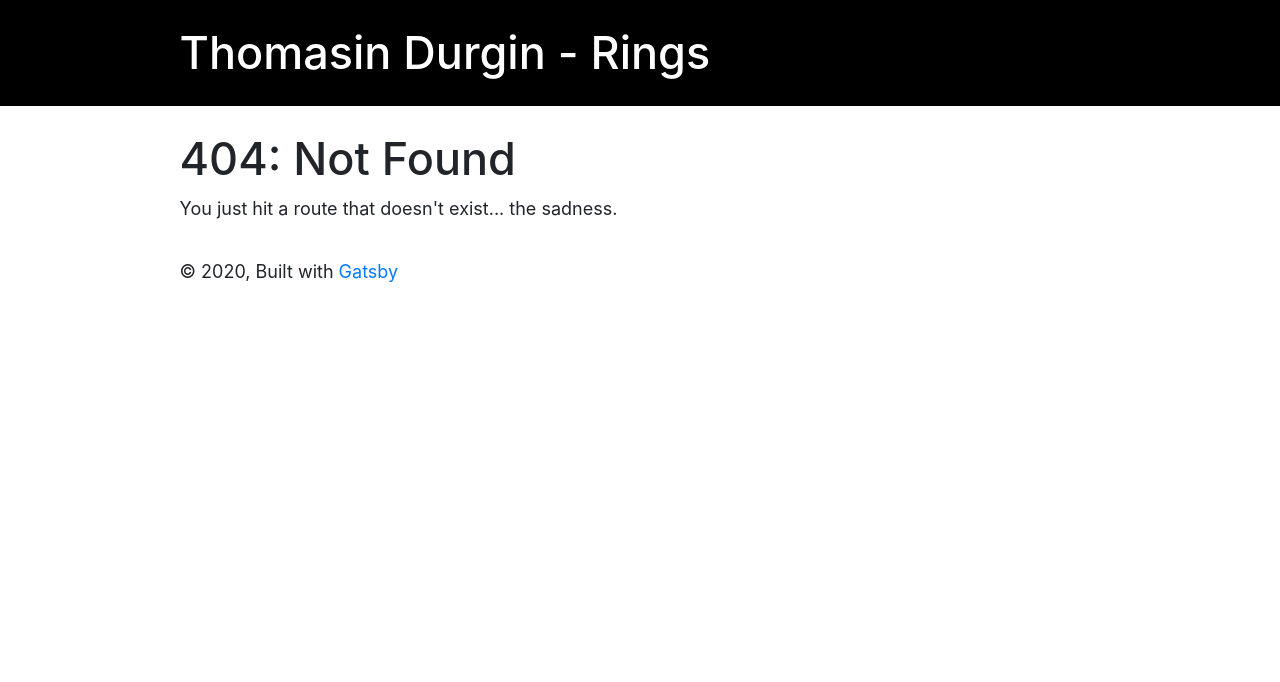
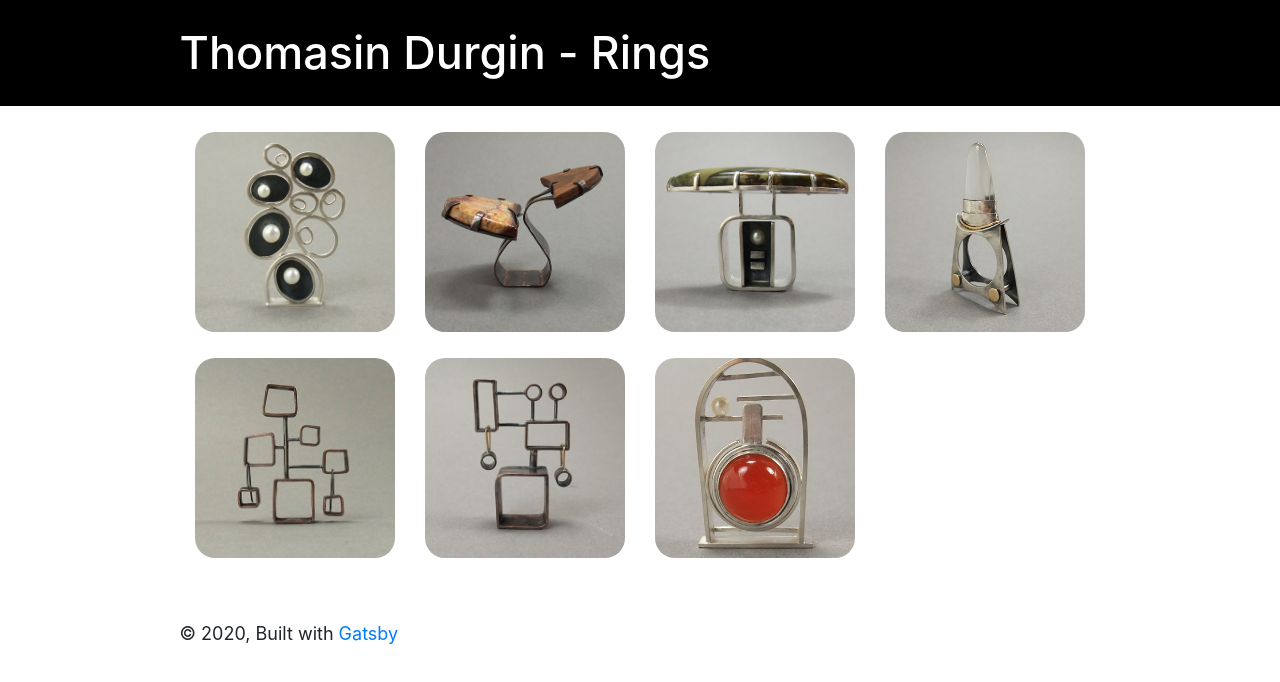
Before and after one commit to lucydog901/thomasin2, a Gatsby site: page /sculpture in a window 1280 px wide. Before the commit this address had no page. Built offline with nearby package versions, Linux system fonts and the light colour scheme; Gatsby itself is replaced by a stand-in of ours.

Commit message:
added two more galleries

```diff
--- a/src/pages/index.js
+++ b/src/pages/index.js
@@ -23,10 +23,10 @@ const IndexPage = () => (
     <a href="/everyday/"><img src={ringImage92} alt="Ring 92" class="thumbnail"/></a>
     </div>
     <div className="col-6 col-md-4 col-lg-3">
-    <a href="/page-8/"><img src={ringImage264} alt="Ring 264" class="thumbnail"/></a>
+    <a href="/unusual/"><img src={ringImage264} alt="Ring 264" class="thumbnail"/></a>
     </div>
     <div className="col-6 col-md-4 col-lg-3">
-    <a href="/page-8/"><img src={ringImagesr1a} alt="Ring sr1a" class="thumbnail"/></a>
+    <a href="/sculpture/"><img src={ringImagesr1a} alt="Ring sr1a" class="thumbnail"/></a>
     </div>
   </div>
   <div className="row">
--- /dev/null
+++ b/src/pages/sculpture.js
@@ -0,0 +1,63 @@
+import React from "react"
+
+// import { Link } from "gatsby"
+// import Image from "../components/image"
+
+import ringImagesr1 from "../images/sculpture/sr1.jpg"
+import ringImagesr2 from "../images/sculpture/sr2.jpg"
+import ringImagesr3 from "../images/sculpture/sr3.jpg"
+import ringImagesr4 from "../images/sculpture/sr4.jpg"
+import ringImagesr5 from "../images/sculpture/sr5.jpg"
+import ringImagesr6 from "../images/sculpture/sr6.jpg"
+import ringImagesr7 from "../images/sculpture/sr7.jpg"
+
+
+
+import Layout from "../components/layout"
+import SEO from "../components/seo"
+
+const IndexPage = () => (
+  <Layout>
+    <SEO title="Home" />
+
+
+
+    <div className="container">
+  <div className="row">
+    <div className="col-6 col-md-4 col-lg-3">
+    <a href="/page-8/"><img src={ringImagesr4} alt="Ring sr4" class="thumbnail"/></a>
+    </div>
+    <div className="col-6 col-md-4 col-lg-3">
+    <a href="/page-8/"><img src={ringImagesr2} alt="Ring sr2" class="thumbnail"/></a>
+    </div>
+    <div className="col-6 col-md-4 col-lg-3">
+    <a href="/page-8/"><img src={ringImagesr3} alt="Ring sr3" class="thumbnail"/></a>
+    </div>
+    <div className="col-6 col-md-4 col-lg-3">
+    <a href="/page-8/"><img src={ringImagesr1} alt="Ring sr1" class="thumbnail"/></a>
+    </div>
+  </div>
+  <div className="row">
+    <div className="col-6 col-md-4 col-lg-3">
+    <a href="/page-8/"><img src={ringImagesr5} alt="Ring sr5" class="thumbnail"/></a>
+    </div>
+    <div className="col-6 col-md-4 col-lg-3">
+    <a href="/page-8/"><img src={ringImagesr6} alt="Ring sr6" class="thumbnail"/></a>
+    </div>
+    <div className="col-6 col-md-4 col-lg-3">
+    <a href="/page-8/"><img src={ringImagesr7} alt="Ring sr7" class="thumbnail"/></a>
+    </div>
+
+  </div>
+
+</div>
+
+
+
+
+
+
+  </Layout>
+)
+
+export default IndexPage
```
Also changed, not shown: src/pages/unusual.js (added, +115 -0 lines), src/images/sculpture/sr7.jpg (added), src/images/sculpture/sr7a.jpg, src/images/sculpture/sr7b.jpg, src/images/sculpture/sr7c.jpg, src/images/sculpture/sr7d.jpg (deleted).
